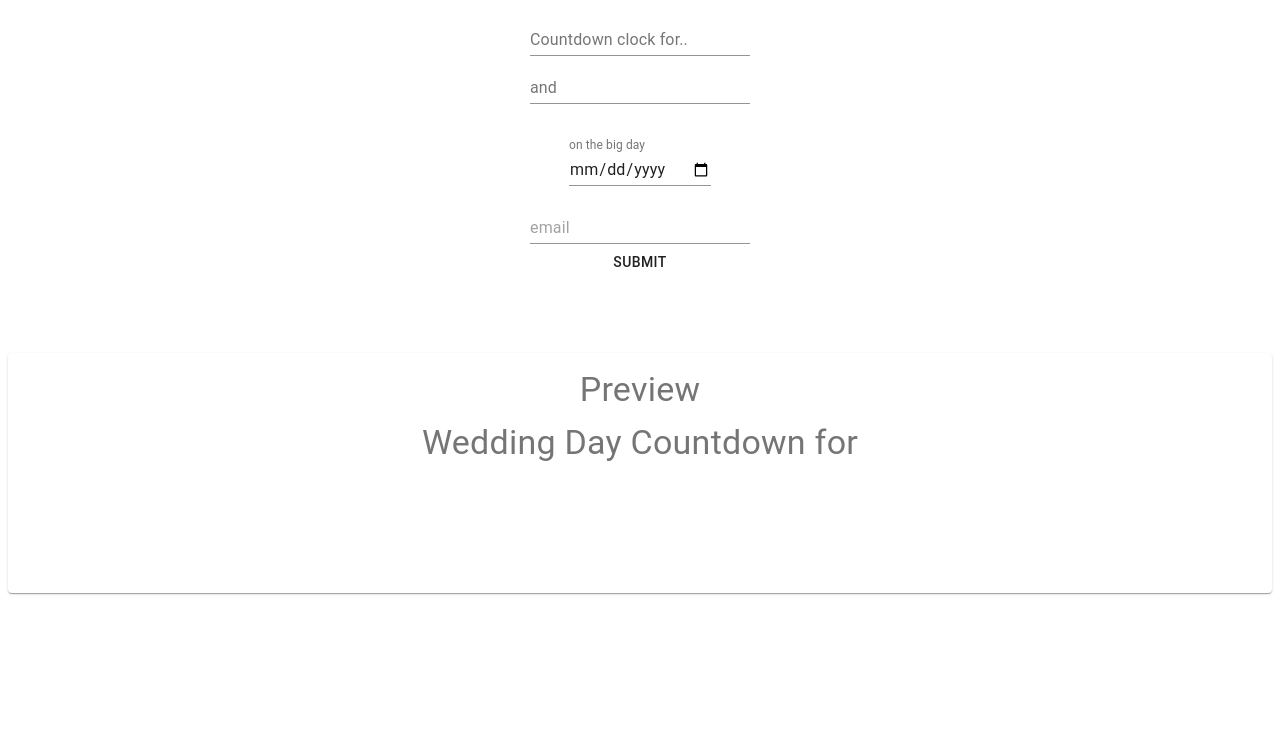
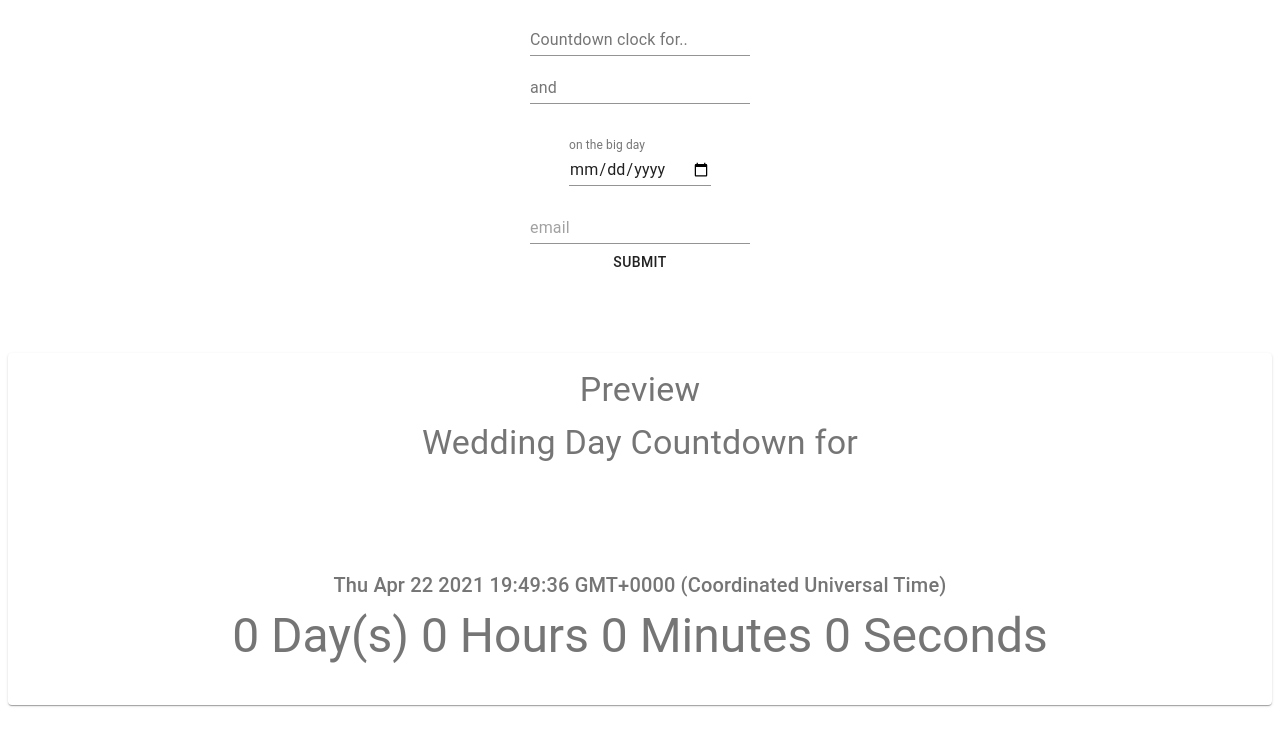
Before and after one commit to bucketofcode/countdown, a Next.js app: page / in a window 1280 px wide. Shown: the top 746 px of the page. Built offline with nearby package versions, Linux system fonts and the light colour scheme.

Commit message:
Update countdown function

```diff
--- a/pages/CountDownForm.tsx
+++ b/pages/CountDownForm.tsx
@@ -5,28 +5,22 @@ import { CountDownField } from './CountDownField';
 import { TextField } from '@material-ui/core';
 import { PreviewCard } from './PreviewCard';
 
-
 export interface Values {
   firstName:string;
   firstName2:string;
   email:string;
-  date:string;
+  date:Date;
 }
-
 
 interface Props {
   onSubmit: (values: Values)  => void;
 }
 
-
-
-
 export const CountDownForm: React.FC<Props> = ({onSubmit}) => {
-
 
     return (
     <Formik
-    initialValues={{firstName: "", firstName2:"", date:"", email:""}}
+    initialValues={{firstName: "", firstName2:"", date: new Date() , email:""}}
     onSubmit={
       (values) => onSubmit(values)
       }
--- a/pages/PreviewCard.tsx
+++ b/pages/PreviewCard.tsx
@@ -3,12 +3,45 @@ import {Values} from "./CountDownForm"
 import Card from '@material-ui/core/Card';
 import { CardContent, Typography } from '@material-ui/core';
 
+interface Remaining {
+    Days: number
+    Hours: number
+    Minutes: number
+    Seconds: number
+}
 
+
+type FunctionProps = {
+    date: Date
+}
+
+const Remaining = ({date}:FunctionProps) => {
+
+    console.log("Remaining......" , date.getTime()/1000)
+
+
+    let currentTime = new Date().getTime()/1000;
+
+    let diff = date.getTime()/1000 - currentTime;
+
+    let remaining=  {
+        Days: Math.floor( diff / (60*60*24) ),
+        Hours: Math.floor( diff / (60*60) % 24 ),
+        Minutes: Math.floor( diff / 60 % 60),
+        Seconds: Math.floor( diff % 60 )
+    }
+
+    console.log("Out" , remaining)
+
+    return <div>{remaining.Days} Day(s)   {remaining.Hours} Hours  {remaining.Minutes} Minutes  {remaining.Seconds} Seconds</div>
+
+};
 
 export const PreviewCard: React.FC<Values> = ({firstName, firstName2, date}) => {
 
     return (
         <React.Fragment>
+
              <Card>
               <CardContent>
                 <Typography color="textSecondary" gutterBottom variant="h4" component="h2">
@@ -18,13 +51,18 @@ export const PreviewCard: React.FC<Values> = ({firstName, firstName2, date}) =>
                      Wedding Day  Countdown for
                  </Typography>
                  <Typography gutterBottom variant="h2" component="h2" >
+
                      {firstName} { firstName2.length >0 ? "&" : "" } {firstName2} <br/>
                  </Typography>
+                 <Typography color="textSecondary" gutterBottom variant="h6" component="h3" >
+                    {new Date(date).toString()}
+                 </Typography>
                  <Typography color="textSecondary" gutterBottom variant="h3" component="h3" >
-                    {date}
+                 <Remaining date={new Date(date)}/>
                  </Typography>
               </CardContent>
              </Card>
+
         </React.Fragment>
     );
 };
```
